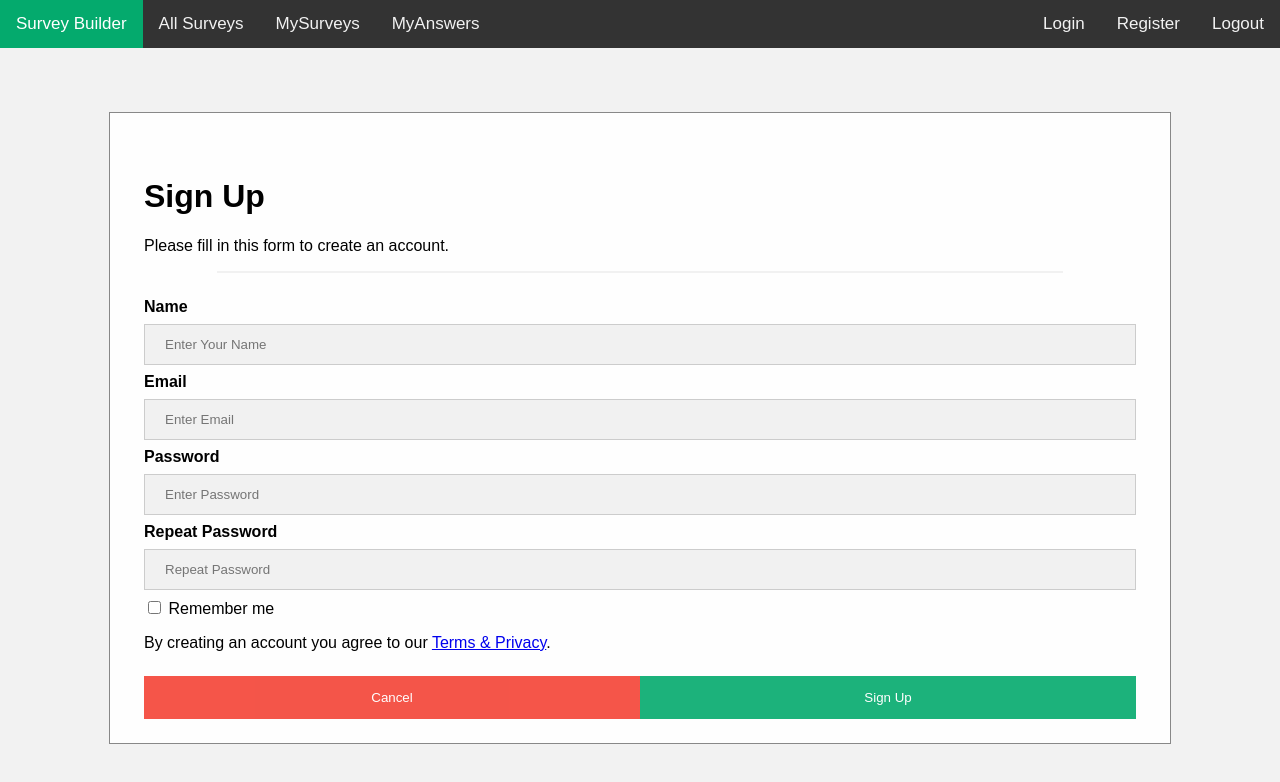
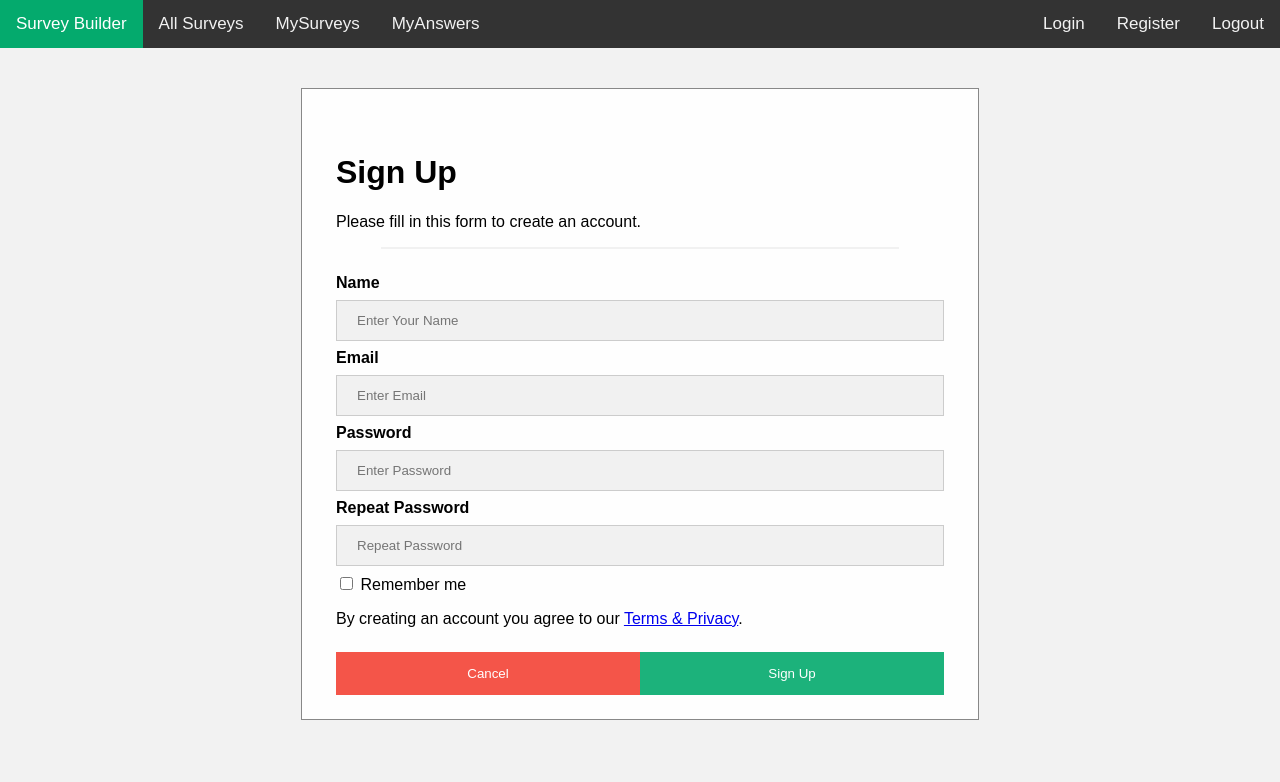
Before and after one commit to Hamze-Ammar/Survey-Builder, a React (Create React App) app in the folder front-react/: page /register in a window 1280 px wide. Shown: the top 782 px of the page. Built offline with nearby package versions, Linux system fonts and the light colour scheme.

Commit message:
Added few changes Register component | Laravel

```diff
--- a/front-react/src/components/Register.js
+++ b/front-react/src/components/Register.js
@@ -2,7 +2,6 @@ import React from "react";
 import { useState, useEffect } from "react";
 import classes from "./Register.module.css";
 import { Link } from "react-router-dom";
-
 
 export default function Register() {
   const [name, setName] = useState("");
@@ -11,8 +10,8 @@ export default function Register() {
   const [password_confirmation, setPasswordConfirmation] = useState("");
   const [rememberMe, setRememberMe] = useState(false);
 
-   //Registering User
-   const registerUser = async (credentials) => {
+  //Registering User
+  const registerUser = async (credentials) => {
     const res = await fetch("http://127.0.0.1:8000/api/v1/user/register", {
       method: "POST",
       headers: {
@@ -21,8 +20,7 @@ export default function Register() {
       body: JSON.stringify(credentials),
     });
     const data = await res.json();
-    console.log(data);
-    // setTasks([...tasks, data]);
+    //console.log(data);
   };
 
   //Add Data to Backend on Submit
@@ -40,7 +38,7 @@ export default function Register() {
   };
 
   return (
-    <div className="container-forms">
+    <div className={classes.containerRegister}>
       <form className={classes.modalContent} onSubmit={onSubmit}>
         <div className={classes.container}>
           <h1>Sign Up</h1>
@@ -98,8 +96,8 @@ export default function Register() {
             name="psw-repeat"
             value={password_confirmation}
             onChange={(e) => {
-                setPasswordConfirmation(e.target.value);
-              }}
+              setPasswordConfirmation(e.target.value);
+            }}
             required
           />
 
@@ -122,9 +120,11 @@ export default function Register() {
           </p>
 
           <div className={classes.clearfix}>
-          <Link to="/"><button type="button" className={classes.cancelbtn}>
-              Cancel
-            </button></Link>
+            <Link to="/">
+              <button type="button" className={classes.cancelbtn}>
+                Cancel
+              </button>
+            </Link>
             <button type="submit" className={classes.signupbtn}>
               Sign Up
             </button>
--- a/front-react/src/components/Register.module.css
+++ b/front-react/src/components/Register.module.css
@@ -1,5 +1,11 @@
+.containerRegister {
+    margin: 0 auto;
+  max-width: 800px;
+}
+
 /* Full-width input fields */
-input[type=text], input[type=password] {
+input[type="text"],
+input[type="password"] {
   width: 97%;
   padding: 15px;
   margin: 5px 0 22px 0;
@@ -9,14 +15,15 @@ input[type=text], input[type=password] {
 }
 
 /* Add a background color when the inputs get focus */
-input[type=text]:focus, input[type=password]:focus {
+input[type="text"]:focus,
+input[type="password"]:focus {
   background-color: #ddd;
   outline: none;
 }
 
 /* Set a style for all buttons */
 button {
-background-color: #04AA6D;
+  background-color: #04aa6d;
   color: white;
   padding: 14px 20px;
   margin: 8px 0;
@@ -27,7 +34,7 @@ opacity: 0.9;
 }
 
 button:hover {
-opacity:1;
+  opacity: 1;
 }
 
 /* Extra styles for the cancel button */
@@ -37,7 +44,8 @@ background-color: #f44336;
 }
 
 /* Float cancel and signup buttons and add an equal width */
-.cancelbtn, .signupbtn {
+.cancelbtn,
+.signupbtn {
   float: left;
   width: 50%;
 }
@@ -100,7 +108,8 @@ display: table;
 
 /* Change styles for cancel button and signup button on extra small screens */
 @media screen and (max-width: 300px) {
-.cancelbtn, .signupbtn {
+  .cancelbtn,
+  .signupbtn {
     width: 100%;
   }
 }
```
Lines whose indentation alone changed are shown as unchanged.
